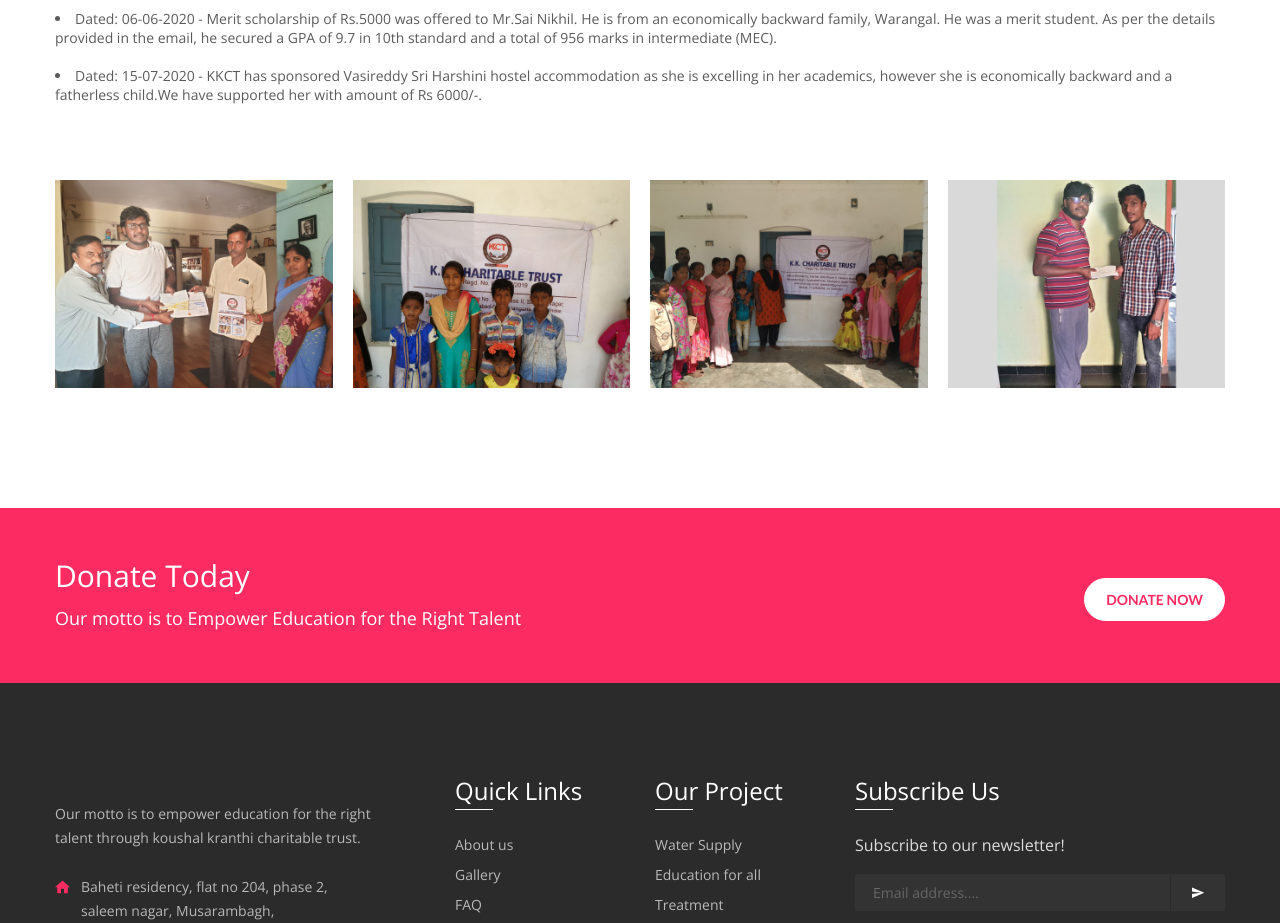
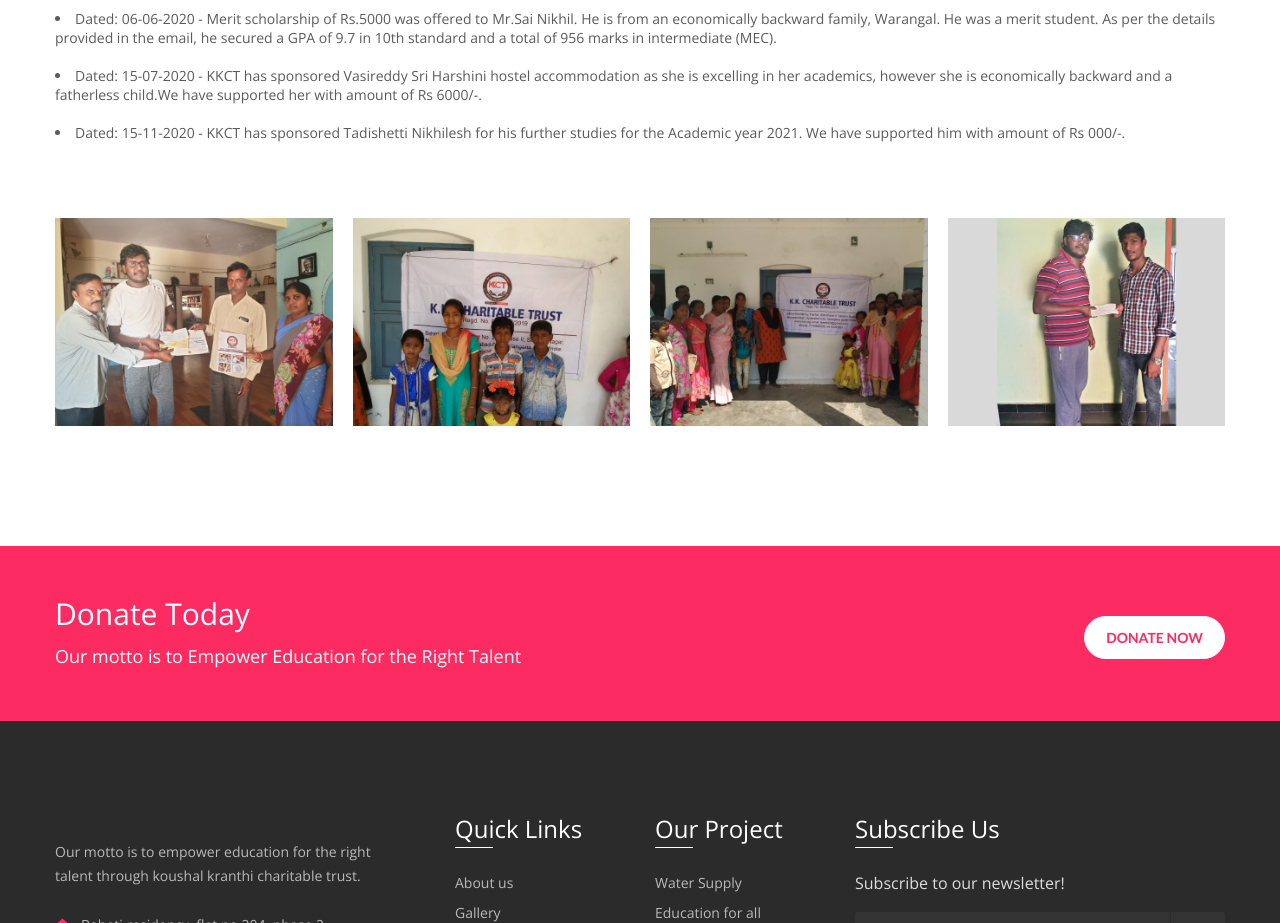
Before and after one commit to vijayabhaskar00/kkctproject, a plain HTML site: page gallery.html in a window 1280 px wide. Shown: the part 1640-2563 px from the top of the page. Drawn offline with nearby package versions, Linux system fonts and the light colour scheme.

Commit message:
Update gallery.html

```diff
--- a/gallery.html
+++ b/gallery.html
@@ -258,6 +258,9 @@
                         excelling in
                         her academics, however she is economically backward and a fatherless child.We have supported her
                         with amount of Rs 6000/-.</li><br>
+                    <li>Dated: 15-11-2020 - KKCT has sponsored Tadishetti Nikhilesh for his further studies for the
+                        Academic year 2021. We have supported him
+                        with amount of Rs 000/-.</li><br>
                 </p>
             </div>
             <div class="gallery-lsit fix">
```
